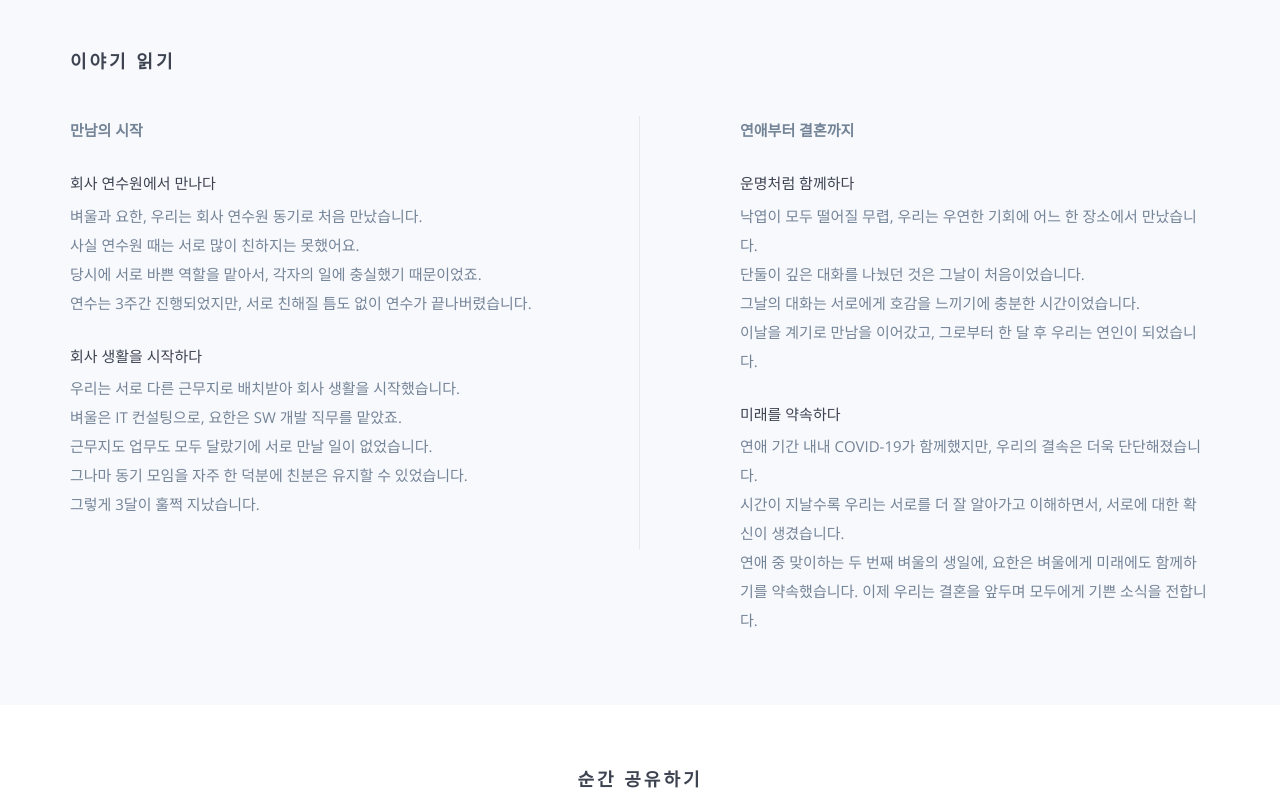
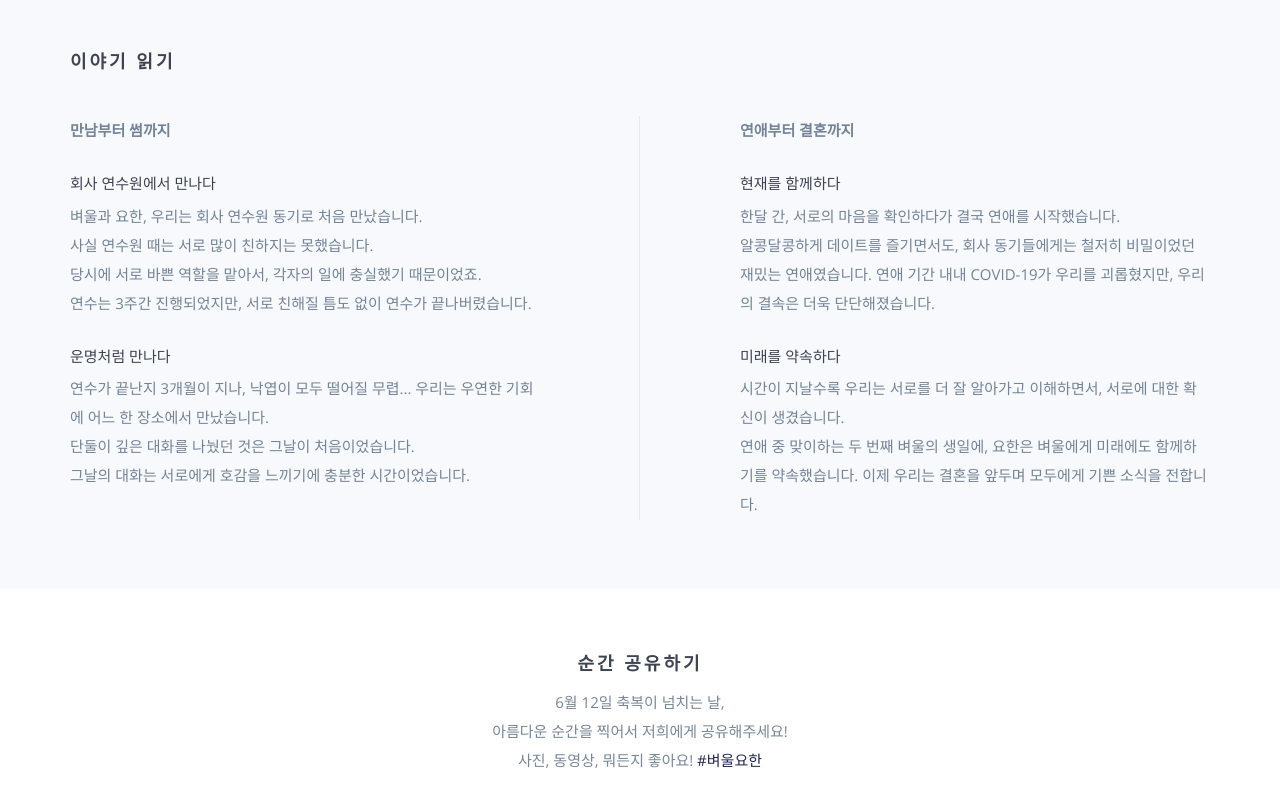
Before and after one commit to holyrebas/wed-byeoul, a website: page index.html in a window 1280 px wide. Shown: the part 1670-2469 px from the top of the page. Drawn offline with nearby package versions, Linux system fonts and the light colour scheme; some packages are replaced by stand-ins of ours; a script that the page names is missing.

Commit message:
text modified

```diff
--- a/index.html
+++ b/index.html
@@ -147,11 +147,6 @@
                     구경하고 싶으시다면 링크를 클릭해주세요 :)<br/>
                     또는, 브라우저에서 <a href="http://yohan.pro" target="_blank">yohan.pro</a>를 입력해주셔도 됩니다!
                 </p>
-                <!-- <h5>답례품<span class="time"></span></h5>
-                <p>
-                    연회장에서 식사를 하지 않은 분들을 위해 답례품을 준비했습니다.<br/>
-                    감사의 마음을 담아 답례품을 드립니다.<br/>
-                </p> -->
             </div>
         </div><!-- /.modal-content -->
     </div><!-- /.modal-dialog -->
@@ -197,41 +192,38 @@
         <div class="row">
             <div class="col-md-6 col-sm-12 col-xs-12 leftcol">
                 <div class="wp3">
-                    <p><strong>만남의 시작 </strong></p>
+                    <p><strong>만남부터 썸까지 </strong></p>
                     <h5>회사 연수원에서 만나다 <span class="time"></span></h5>
                     <p>
                         벼울과 요한, 우리는 회사 연수원 동기로 처음 만났습니다.<br/>
-                        사실 연수원 때는 서로 많이 친하지는 못했어요.<br/>
+                        사실 연수원 때는 서로 많이 친하지는 못했습니다.<br/>
                         당시에 서로 바쁜 역할을 맡아서, 각자의 일에 충실했기 때문이었죠.<br/>
                         연수는 3주간 진행되었지만, 서로 친해질 틈도 없이 연수가 끝나버렸습니다.
                     </p>
                 </div>
                 <div class="wp5">
-                    <h5>회사 생활을 시작하다 <span class="time"></span></h5>
+                    <h5>운명처럼 만나다 <span class="time"></span></h5>
                     <p>
-                        우리는 서로 다른 근무지로 배치받아 회사 생활을 시작했습니다.<br/>
-                        벼울은 IT 컨설팅으로, 요한은 SW 개발 직무를 맡았죠.<br/>
-                        근무지도 업무도 모두 달랐기에 서로 만날 일이 없었습니다.<br/>
-                        그나마 동기 모임을 자주 한 덕분에 친분은 유지할 수 있었습니다.<br/>
-                        그렇게 3달이 훌쩍 지났습니다.
+                        연수가 끝난지 3개월이 지나, 낙엽이 모두 떨어질 무렵...
+                        우리는 우연한 기회에 어느 한 장소에서 만났습니다.<br/>
+                        단둘이 깊은 대화를 나눴던 것은 그날이 처음이었습니다.<br/>
+                        그날의 대화는 서로에게 호감을 느끼기에 충분한 시간이었습니다.<br/>
                     </p>
                 </div>
             </div>
             <div class="col-md-6 col-sm-12 col-xs-12 rightcol">
                 <div class="wp4">
                     <p><strong>연애부터 결혼까지</strong></p>
-                    <h5>운명처럼 함께하다 <span class="time"></span></h5>
+                    <h5>현재를 함께하다 <span class="time"></span></h5>
                     <p>
-                        낙엽이 모두 떨어질 무렵, 우리는 우연한 기회에 어느 한 장소에서 만났습니다.<br/>
-                        단둘이 깊은 대화를 나눴던 것은 그날이 처음이었습니다.<br/>
-                        그날의 대화는 서로에게 호감을 느끼기에 충분한 시간이었습니다.<br/>
-                        이날을 계기로 만남을 이어갔고, 그로부터 한 달 후 우리는 연인이 되었습니다.
+                        한달 간, 서로의 마음을 확인하다가 결국 연애를 시작했습니다.<br/>
+                        알콩달콩하게 데이트를 즐기면서도, 회사 동기들에게는 철저히 비밀이었던 재밌는 연애였습니다.
+                        연애 기간 내내 COVID-19가 우리를 괴롭혔지만, 우리의 결속은 더욱 단단해졌습니다.
                     </p>
                 </div>
                 <div class="wp6">
                     <h5>미래를 약속하다 <span class="time"></span></h5>
                     <p>
-                        연애 기간 내내 COVID-19가 함께했지만, 우리의 결속은 더욱 단단해졌습니다.<br/>
                         시간이 지날수록 우리는 서로를 더 잘 알아가고 이해하면서, 서로에 대한 확신이 생겼습니다.<br/>
                         연애 중 맞이하는 두 번째 벼울의 생일에, 요한은 벼울에게 미래에도 함께하기를 약속했습니다.
                         이제 우리는 결혼을 앞두며 모두에게 기쁜 소식을 전합니다.
@@ -239,10 +231,6 @@
                 </div>
             </div>
         </div>
-        <!--<div class="row">
-            <div class="col-xs-12 section-border section-padding">
-            </div>
-        </div>-->
     </div>
 
 </section>
```
